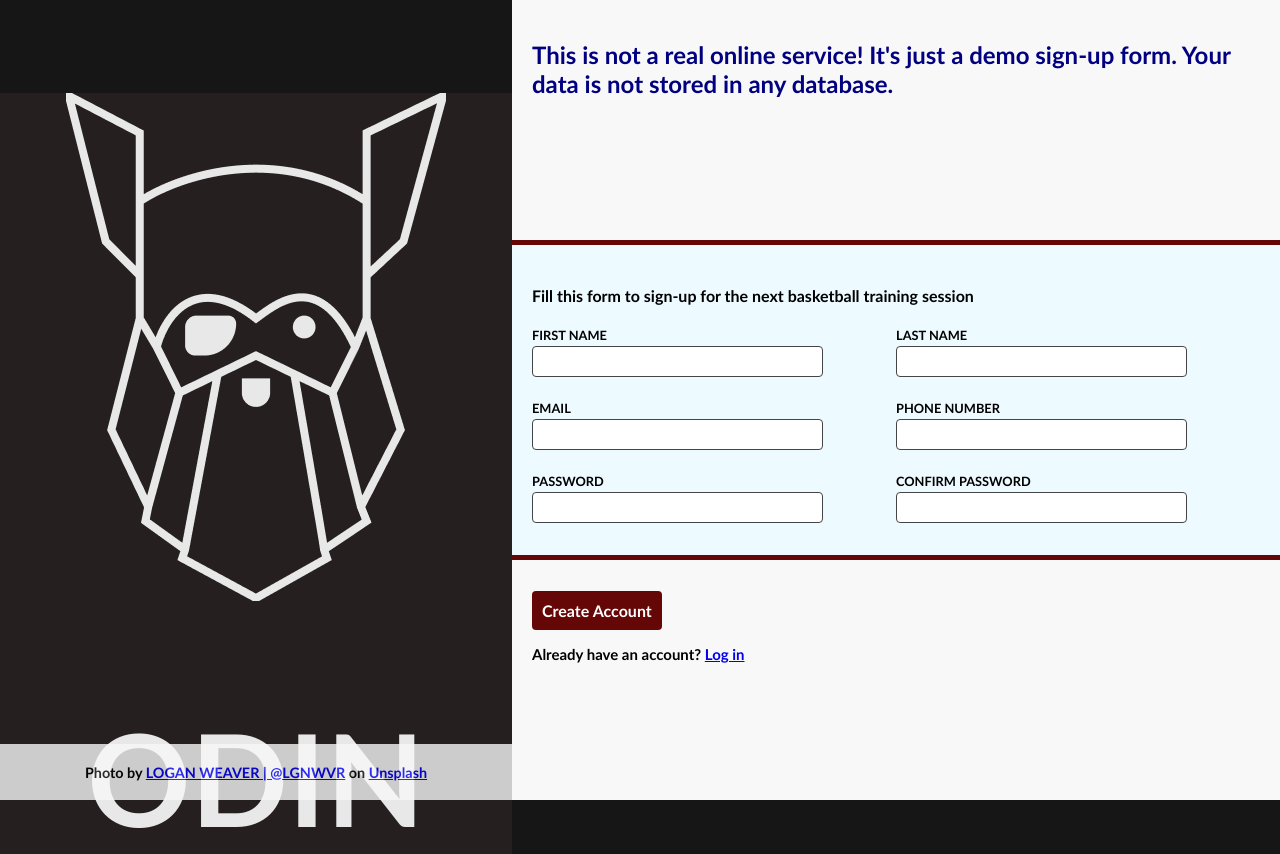
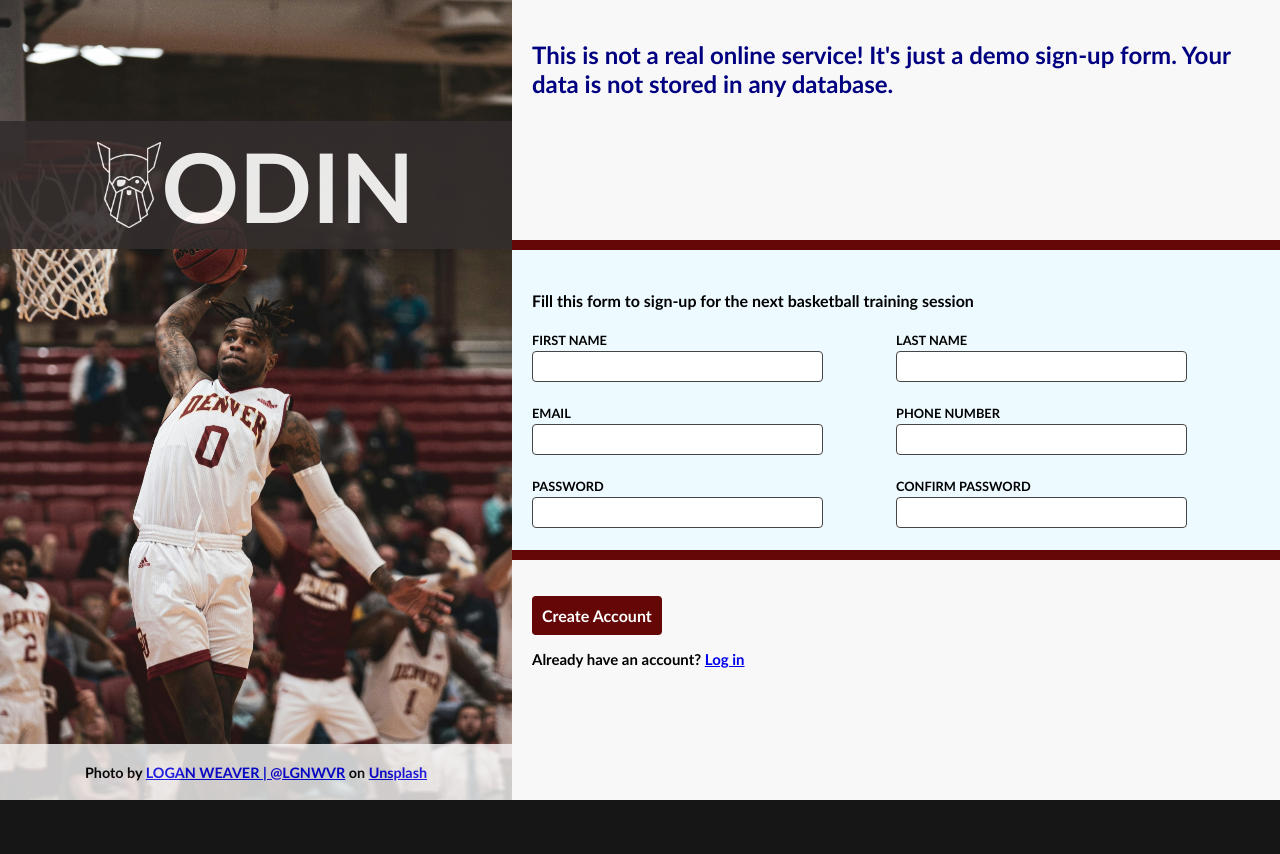
Before and after one commit to Timytech/sign_up, a plain HTML site: page index.html in a window 1280 px wide. After the commit the page ends 800 px from the top, so only its background shows below. Drawn offline with Linux system fonts and the light colour scheme.

Commit message:
Update style.css

```diff
--- a/style.css
+++ b/style.css
@@ -25,17 +25,30 @@
   margin: 0;
   padding: 0;
   position: relative;
-    background-image: url('left.jpg');
+  background-image: url('./media/left.jpg');
   background-size: cover;
 }
 
 .left_shade {
-    margin-top: 93px;
-    background-color: rgb(39, 33, 33);
+  display: flex;
+  justify-content: center;
+  align-items: center;
+  width: 100%;
+  max-height: 8rem;
+  margin-top: 121px;
+  background-color: rgb(51, 45, 45);
   color: white;
   opacity: 90%;
-    text-align: center;
-    font-size: 4rem;
+  font-size: 3rem;
+}
+
+#logo {
+  max-width: 4rem;
+  height: auto;
+}
+
+.left_shade h1 {
+  font-family: 'Trebuchet MS', 'Lucida Sans Unicode', 'Lucida Grande', 'Lucida Sans', Arial, sans-serif;
 }
 
 .footer {
@@ -67,8 +80,8 @@
 }
 
 .middle {
-    border-top: 5px solid rgb(102, 7, 7);
-    border-bottom: 5px solid rgb(102, 7, 7);
+  border-top: 10px solid rgb(102, 7, 7);
+  border-bottom: 10px solid rgb(102, 7, 7);
   height: 40vh;
   background-color: rgb(237, 250, 255);
   padding: 20px;
@@ -129,5 +142,4 @@
 #submit:hover {
   cursor: pointer;
   background-color: rgb(87, 4, 107);
-
 }
```
Lines whose indentation alone changed are shown as unchanged.
